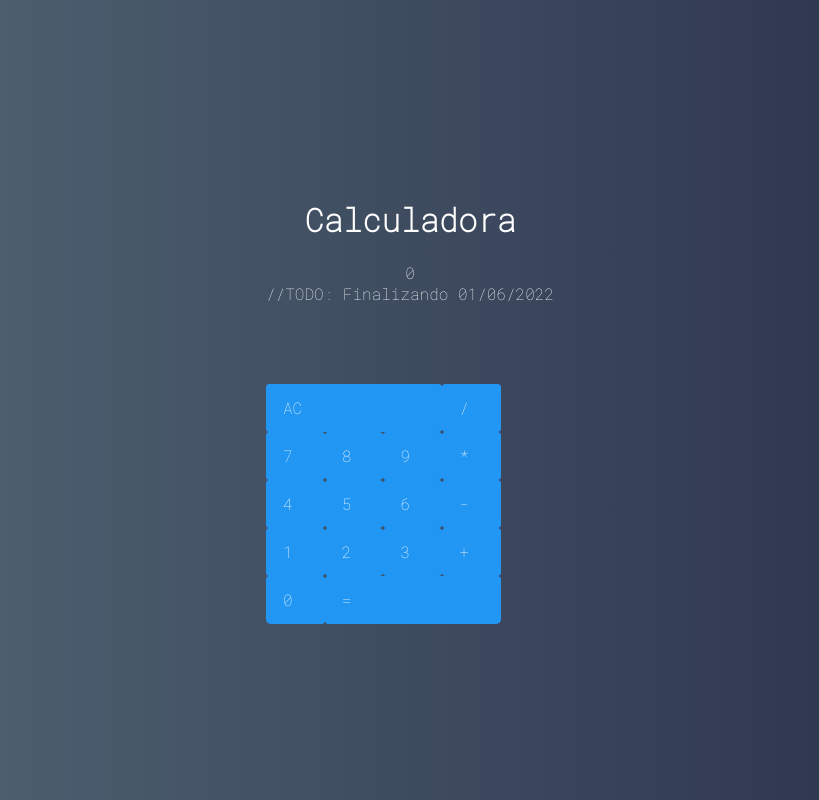
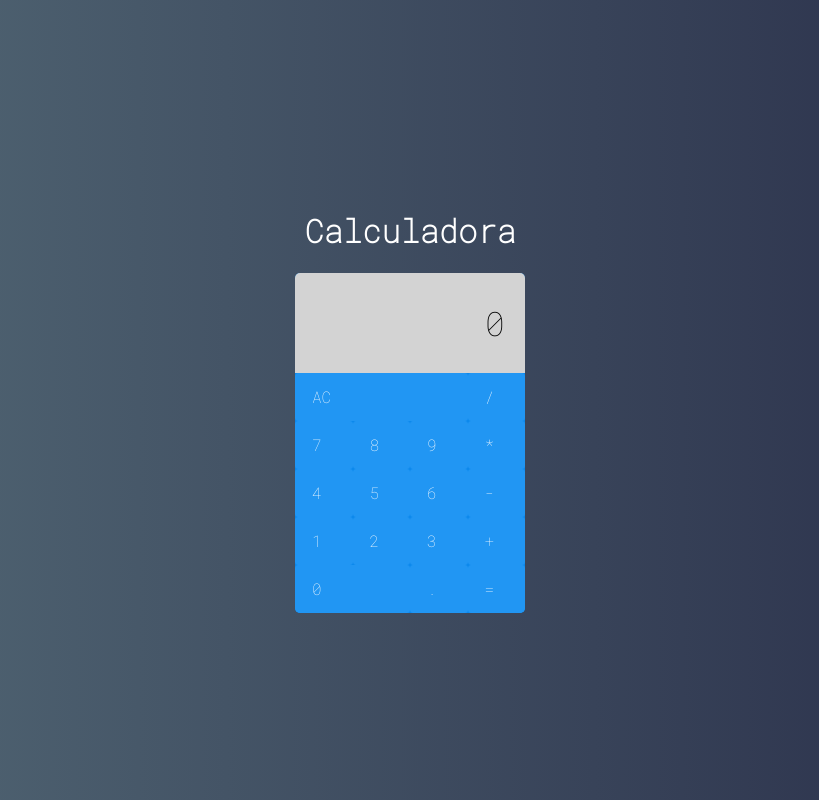
Before and after one commit to andre-alcas/calculadora, a Vue app: page / in a window 1280 px wide. Shown: the whole page, without its empty margins (230-1049 px from the left). Built offline with nearby package versions, Linux system fonts and the light colour scheme.

Commit message:
calculadora parte da logica

```diff
--- a/src/components/Button.vue
+++ b/src/components/Button.vue
@@ -1,5 +1,7 @@
 <template>
-  <Button class="button" :class="{ double, triple, operation }">
+  <Button class="button"
+    @click="$emit('onClick',label)"
+    :class="{ double, triple, operation }">
     {{ label }}
   </Button>
 </template>
@@ -16,18 +18,17 @@ export default {
 </script>
 
 <style>
-:root{
-    --bg-button: #f0f0f0;
+:root {
+  --bg-button: #f0f0f0;
 }
 
-.button.double{
-    grid-column: span 2;
+.button.double {
+  grid-column: span 2;
 }
-.button.triple{
-    grid-column: span 3;
+.button.triple {
+  grid-column: span 3;
 }
-.button.operation{
-    background-color: #f0f0f0;
+.button.operation {
+  background-color: #f0f0f0;
 }
-
 </style>
--- a/src/components/Display.vue
+++ b/src/components/Display.vue
@@ -13,5 +13,14 @@ export default {
 <style>
 .display {
   grid-column: span 4;
+  background-color: #D3D3D3;
+
+  display: flex;
+  justify-content:flex-end;
+  align-items: center;
+  padding: 20px;
+  font-size: 2.1em;
+  color: #000000;
+  overflow: hidden;
 }
 </style>
--- a/src/main/Calculator.vue
+++ b/src/main/Calculator.vue
@@ -1,26 +1,26 @@
 <template>
-  <div>
+  <!--  <div>
     {{ resultado }}
-  </div>
-  //TODO: Finalizando 01/06/2022
+  </div> -->
   <div class="calculator">
-    <Display value=""/>
-    <Button label="AC" triple />
-    <Button label="/" @click="calcular('dividir')" />
-    <Button label="7" value="7" />
-    <Button label="8" />
-    <Button label="9" />
-    <Button label="*" @click="calcular('mult')" />
-    <Button label="4" />
-    <Button label="5" />
-    <Button label="6" />
-    <Button label="-" @click="calcular('sub')" />
-    <Button label="1" />
-    <Button label="2" />
-    <Button label="3" />
-    <Button label="+" @click="calcular('somar')" />
-    <Button label="0" />
-    <Button label="=" triple/>
+    <Display :value="displayValue" />
+    <Button label="AC" triple @onClick="clearMemory" />
+    <Button label="/" @onClick="setOperation" />
+    <Button label="7" @onClick="addDigit" />
+    <Button label="8" @onClick="addDigit" />
+    <Button label="9" @onClick="addDigit" />
+    <Button label="*" @onClick="setOperation" />
+    <Button label="4" @onClick="addDigit" />
+    <Button label="5" @onClick="addDigit" />
+    <Button label="6" @onClick="addDigit" />
+    <Button label="-" @onClick="setOperation" />
+    <Button label="1" @onClick="addDigit" />
+    <Button label="2" @onClick="addDigit" />
+    <Button label="3" @onClick="addDigit" />
+    <Button label="+" @onClick="setOperation" />
+    <Button label="0" double @onClick="addDigit" />
+    <Button label="." @onClick="addDigit" />
+    <Button label="=" @onClick="setOperation" />
   </div>
 </template>
 
@@ -30,15 +30,56 @@ import Button from "../components/Button";
 
 export default {
   components: { Button, Display },
-  data() {
+  data: function () {
     return {
-      resultado: 0,
-      value1: 0,
-      value2: 0,
+      displayValue: "0",
+      clearDisplay: false,
+      operaton: null,
+      values: [0, 0],
+      current: 0,
     };
   },
   methods: {
-    calcular(nomeOperacao) {
+    clearMemory() {
+      //console.log('LimparMemoria')
+      Object.assign(this.$data, this.$options.data());
+    },
+    setOperation(operation) {
+      //console.log('Operacao'+operation)
+      //quando é o primeiro número informado operação é setado o display resetado
+      //e o valor de current(segundo )
+      if(this.current === 0){
+          this.operation = operation
+
+      }
+    },
+    addDigit(n) {
+      //console.log('Digito'+n)
+      if (n === "." && this.displayValue.includes(".")) {
+        return;
+      }
+      //limpa o display quando o display já está com 0(já é o padrão dentro de data())
+      //ou quando o display = true
+      const clearDisplay = this.displayValue === "0" || this.clearDisplay;
+      //quando limpa o display o valor atual currentValue pode resetar(clearDisplay) ou pode ser
+      //o valor que tá no display(this.displayValue)
+      const currentValue = clearDisplay ? "" : this.displayValue
+      //atualiza o valor exibido no display concatenado com o digito n
+      const newdisplayValue = currentValue + n
+
+      //atualiza o valor exibido no display(this.displayValue de data()) com o valor da constante newValue
+      this.displayValue = newdisplayValue
+      this.clearDisplay= false
+
+      if(n !== "."){
+        const i = this.current
+        const newValue = parseFloat(this.displayValue)
+        this.values[i] = newValue
+
+      }
+
+    },
+    /*     calcular(nomeOperacao) {
       console.log(nomeOperacao);
       switch (nomeOperacao) {
         case (nomeOperacao = "somar"):
@@ -64,16 +105,17 @@ export default {
         default:
           break;
       }
-    },
+    }, */
   },
 };
 </script>
 
 <style>
 .calculator {
-  height: 320px;
-  width: 235px;
+  height: 340px;
+  width: 230px;
   border-radius: 5px;
+  background-color: #0d89ec;
   overflow: hidden;
 
   display: grid;
```
